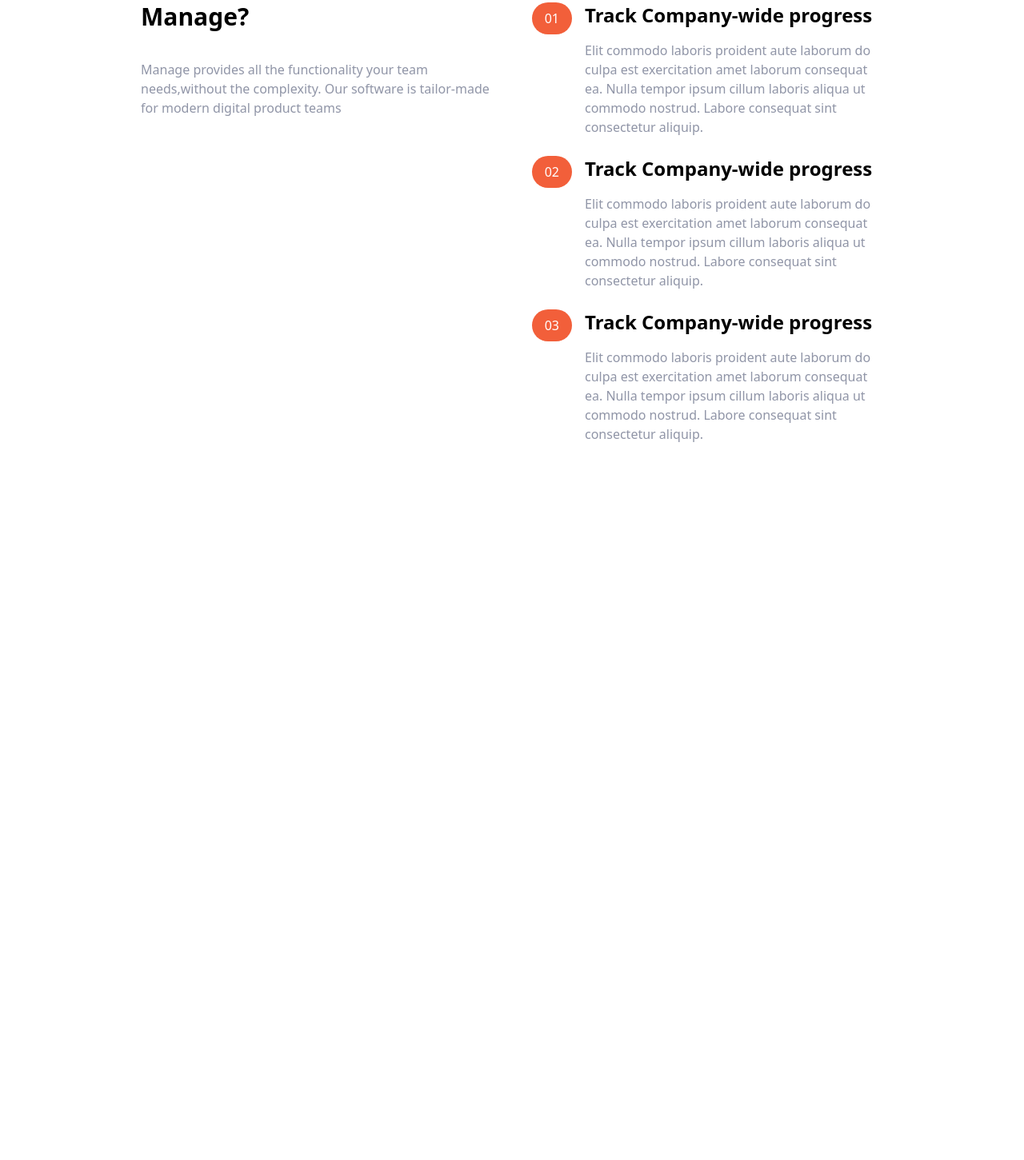
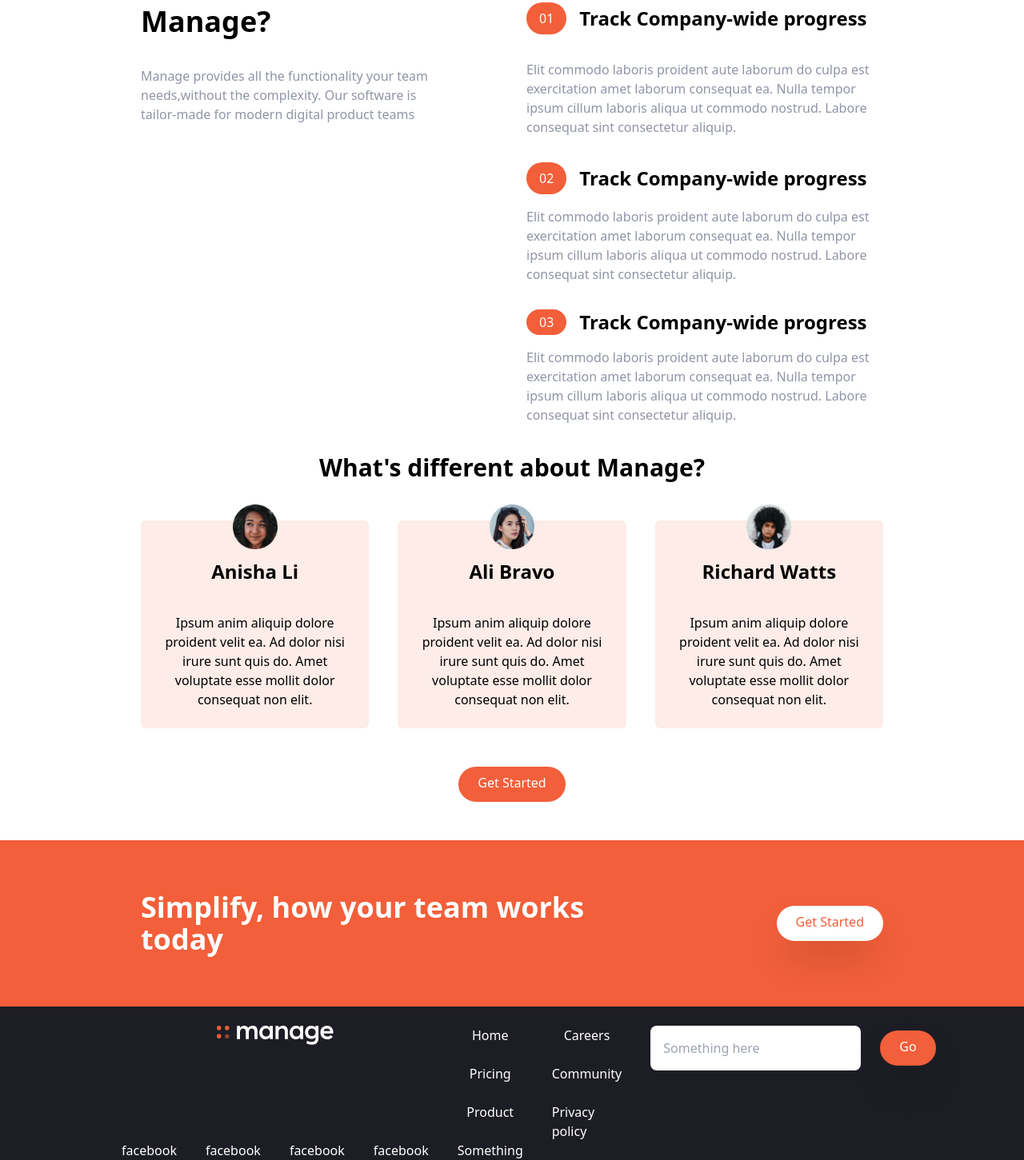
Before and after one commit to Genics85/tailwind-manage-website, a website: page src/index.html in a window 1280 px wide. Shown: the part 537-1988 px from the top of the page at 80% size. Before the commit the page ends 1092 px from the top, so only its background shows below. Drawn offline with Linux system fonts and the light colour scheme.

Commit message:
footer done

```diff
--- a/src/index.html
+++ b/src/index.html
@@ -27,7 +27,7 @@
         <!-- button -->
         <a
           href=""
-          class="p-3 px-6 pt-2 text-white bg-brightRed rounded-full baseline hover:bg-brightRedLight hidden md:block"
+          class="p-3 px-6 pt-2 text-white bg-brightRed rounded-full items-baseline hover:bg-brightRedLight hidden md:block"
         >
           Get Started
         </a>
@@ -39,7 +39,9 @@
         class="container px-6 space-y-9 space-x-9 flex flex-col-reverse md:space-y-0 md:flex-row"
       >
         <!-- left -->
-        <div class="flex flex-col space-y-9 items-start md:w-1/2">
+        <div
+          class="flex flex-col space-y-9 items-center md:items-start md:w-1/2"
+        >
           <h1 class="font-bold text-4xl max-w-md text-justify md:text-left">
             Bring everyone together to build better products
           </h1>
@@ -62,35 +64,40 @@
         </div>
       </div>
     </section>
-    <!-- Features -->
-    <section class="container mx-auto px-6">
+    <!-- Features section -->
+    <section class="container mx-auto px-6 mb-9">
       <!-- Feature container -->
       <div
         class="container flex flex-col space-y-9 md:spcace-y-0 md:space-x-9 md:flex-row"
       >
         <!-- Left -->
         <div class="flex flex-col space-y-9 md:w-1/2">
-          <h2 class="font-bold text-3xl text-left">
+          <h2 class="max-w-md font-bold text-4xl text-center md:text-left">
             What's different about Manage?
           </h2>
-          <p class="text-center text-darkGrayishBlue md:text-left">
+          <p class="max-w-sm text-center text-darkGrayishBlue md:text-left">
             Manage provides all the functionality your team needs,without the
             complexity. Our software is tailor-made for modern digital product
             teams
           </p>
         </div>
         <!-- Right -->
-        <div class="flex flex-col space-y-6">
-          <div class="flex space-x-4 items-start">
-            <div class="bg-brightRed text-white rounded-full p-2 px-4">01</div>
-            <!-- Title and summary -->
-            <div class="flex flex-col space-y-4">
+        <div class="flex flex-col space-y-8 md:w-1/2">
+          <div class="flex flex-col space-y-8 items-start">
+            <!-- Title and tag -->
+            <div
+              class="flex rounded-l-full flex-row items-center space-x-4 bg-veryPaleRed md:bg-transparent"
+            >
+              <div class="bg-brightRed text-white rounded-full p-2 px-4">
+                01
+              </div>
               <h4 class="font-bold text-black text-2xl">
                 Track Company-wide progress
               </h4>
-              <p
-                class="text-darkGrayishBlue text-center md:max-w-sm md:text-left"
-              >
+            </div>
+            <!-- summary -->
+            <div class="flex flex-col space-y-4">
+              <p class="text-darkGrayishBlue text-center md:text-left">
                 Elit commodo laboris proident aute laborum do culpa est
                 exercitation amet laborum consequat ea. Nulla tempor ipsum
                 cillum laboris aliqua ut commodo nostrud. Labore consequat sint
@@ -98,16 +105,21 @@
               </p>
             </div>
           </div>
-          <div class="flex space-x-4 items-start">
-            <div class="bg-brightRed text-white rounded-full p-2 px-4">02</div>
-            <!-- Title and summary -->
-            <div class="flex flex-col space-y-4">
+          <div class="flex flex-col space-y-4 items-start">
+            <!-- Title and tag -->
+            <div
+              class="flex rounded-l-full flex-row items-center space-x-4 bg-veryPaleRed md:bg-transparent"
+            >
+              <div class="bg-brightRed text-white rounded-full p-2 px-4">
+                02
+              </div>
               <h4 class="font-bold text-black text-2xl">
                 Track Company-wide progress
               </h4>
-              <p
-                class="text-darkGrayishBlue text-center md:max-w-sm md:text-left"
-              >
+            </div>
+            <!-- summary -->
+            <div class="flex flex-col space-y-4">
+              <p class="text-darkGrayishBlue text-center md:text-left">
                 Elit commodo laboris proident aute laborum do culpa est
                 exercitation amet laborum consequat ea. Nulla tempor ipsum
                 cillum laboris aliqua ut commodo nostrud. Labore consequat sint
@@ -115,16 +127,23 @@
               </p>
             </div>
           </div>
-          <div class="flex space-x-4 items-start">
-            <div class="bg-brightRed text-white rounded-full p-2 px-4">03</div>
-            <!-- Title and summary -->
-            <div class="flex flex-col space-y-4">
+          <div class="flex flex-col space-y-4 items-start">
+            <!-- Title and tag -->
+            <div
+              class="flex rounded-l-full flex-row items-center space-x-4 bg-veryPaleRed md:bg-transparent"
+            >
+              <div
+                class="bg-brightRed text-white rounded-full py-2 px-4 md:py-1"
+              >
+                03
+              </div>
               <h4 class="font-bold text-black text-2xl">
                 Track Company-wide progress
               </h4>
-              <p
-                class="text-darkGrayishBlue text-center md:max-w-sm md:text-left"
-              >
+            </div>
+            <!-- summary -->
+            <div class="flex flex-col space-y-4">
+              <p class="text-darkGrayishBlue text-center md:text-left">
                 Elit commodo laboris proident aute laborum do culpa est
                 exercitation amet laborum consequat ea. Nulla tempor ipsum
                 cillum laboris aliqua ut commodo nostrud. Labore consequat sint
@@ -135,5 +154,132 @@
         </div>
       </div>
     </section>
+    <!-- Testimonials section -->
+    <section class="container px-6 mx-auto mb-12">
+      <!-- testimonials container -->
+      <div class="flex flex-col space-y-12">
+        <!-- heading -->
+        <h2 class="font-bold text-center text-3xl">
+          What's different about Manage?
+        </h2>
+        <!-- Testimonials  -->
+        <div
+          class="flex flex-col md:flex-row items-center justify-center space-y-12 space-x-9 md:space-y-0"
+        >
+          <div
+            class="flex flex-col items-center space-y-9 p-6 pt-12 rounded-md bg-brightRedSupLight min-h md:w-1/3 relative"
+          >
+            <h4 class="font-bold text-2xl">Anisha Li</h4>
+            <p class="text-center">
+              Ipsum anim aliquip dolore proident velit ea. Ad dolor nisi irure
+              sunt quis do. Amet voluptate esse mollit dolor consequat non elit.
+            </p>
+            <div class="absolute bottom-52 md:bottom-72 lg:bottom-56 w-14">
+              <img src="img/avatar-ali.png" alt="" class="" />
+            </div>
+          </div>
+          <div
+            class="flex flex-col items-center space-y-9 p-6 pt-12 rounded-md bg-brightRedSupLight min-h md:w-1/3 relative"
+          >
+            <h4 class="font-bold text-2xl">Ali Bravo</h4>
+            <p class="text-center">
+              Ipsum anim aliquip dolore proident velit ea. Ad dolor nisi irure
+              sunt quis do. Amet voluptate esse mollit dolor consequat non elit.
+            </p>
+            <div class="absolute bottom-52 md:bottom-72 lg:bottom-56 w-14">
+              <img src="img/avatar-anisha.png" alt="" class="" />
+            </div>
+          </div>
+          <div
+            class="flex flex-col items-center space-y-9 p-6 pt-12 rounded-md bg-brightRedSupLight min-h md:w-1/3 relative"
+          >
+            <h4 class="font-bold text-2xl">Richard Watts</h4>
+            <p class="text-center">
+              Ipsum anim aliquip dolore proident velit ea. Ad dolor nisi irure
+              sunt quis do. Amet voluptate esse mollit dolor consequat non elit.
+            </p>
+            <div class="absolute bottom-52 md:bottom-72 lg:bottom-56 w-14">
+              <img src="img/avatar-shanai.png" alt="" class="" />
+            </div>
+          </div>
+        </div>
+      </div>
+      <!-- button -->
+      <div class="flex justify-center mt-12">
+        <a
+          href=""
+          class="p-3 px-6 pt-2 text-white bg-brightRed rounded-full hover:bg-brightRedLight"
+        >
+          Get Started
+        </a>
+      </div>
+    </section>
+
+    <section class="bg-brightRed mt-12">
+      <!-- Call to action section -->
+      <div
+        class="container flex flex-col items-center space-y-9 md:flex-row md:space-x-9 md:space-y-0 md:justify-between px-6 py-16 mx-auto"
+      >
+        <h2
+          class="text-4xl font-bold leading-tight text-center text-white md:text-4xl md:max-w-xl md:text-left"
+        >
+          Simplify, how your team works today
+        </h2>
+        <div class="flex justify-center md:justify-start">
+          <a
+            href=""
+            class="p-3 px-6 min-w-max pt-2 text-brightRed bg-white shadow-2xl rounded-full hover:bg-brightRedLight"
+          >
+            Get Started
+          </a>
+        </div>
+      </div>
+    </section>
+    <!-- footer as writtern -->
+    <footer class="bg-veryDarkBlue pt-6">
+      <div
+        class="container mx-auto flex flex-col space-y-9 md:flex-row md:space-y-0 md:space-x-9"
+      >
+        <!-- logo and socials -->
+        <div class="flex flex-col space-y-6 items-center md:justify-between">
+          <img src="img/logo-white.svg" alt="" />
+          <!-- socials -->
+          <div class="flex space-x-9 text-white">
+            <h1>facebook</h1>
+            <h1>facebook</h1>
+            <h1>facebook</h1>
+            <h1>facebook</h1>
+          </div>
+        </div>
+        <!-- Extras -->
+        <div class="flex flex-col items-center space-y-6 text-white">
+          <h1>Home</h1>
+          <h1>Pricing</h1>
+          <h1>Product</h1>
+          <h1>Something</h1>
+        </div>
+        <!-- Careers -->
+        <div class="flex flex-col items-center space-y-6 text-white">
+          <h1>Careers</h1>
+          <h1>Community</h1>
+          <h1>Privacy policy</h1>
+        </div>
+        <!-- contact -->
+        <div class="flex flex-col space-y-6 md:justify-between items-center">
+          <!-- input and go button -->
+          <div class="flex flex-row space-x-6 items-center">
+            <input type="text" class=" h-52 rounded-lg p-4" placeholder="Something here">
+            <div class="flex justify-center md:justify-start">
+              <a
+                href=""
+                class="p-3 px-6 min-w-max pt-2 bg-brightRed text-white shadow-2xl rounded-full hover:bg-brightRedLight"
+              >
+                Go
+              </a>
+            </div>
+          </div>
+        </div>
+      </div>
+    </footer>
   </body>
 </html>
```
Also changed, not shown: dist/output.css.
